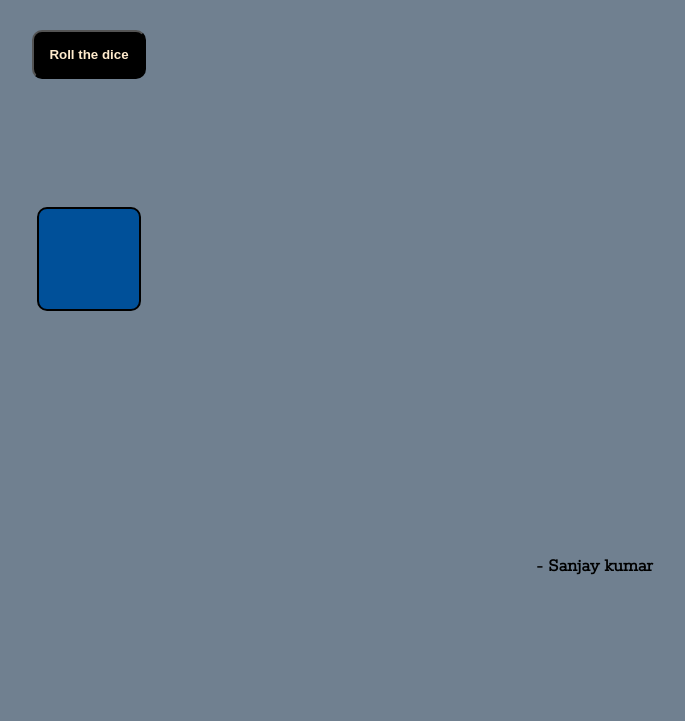
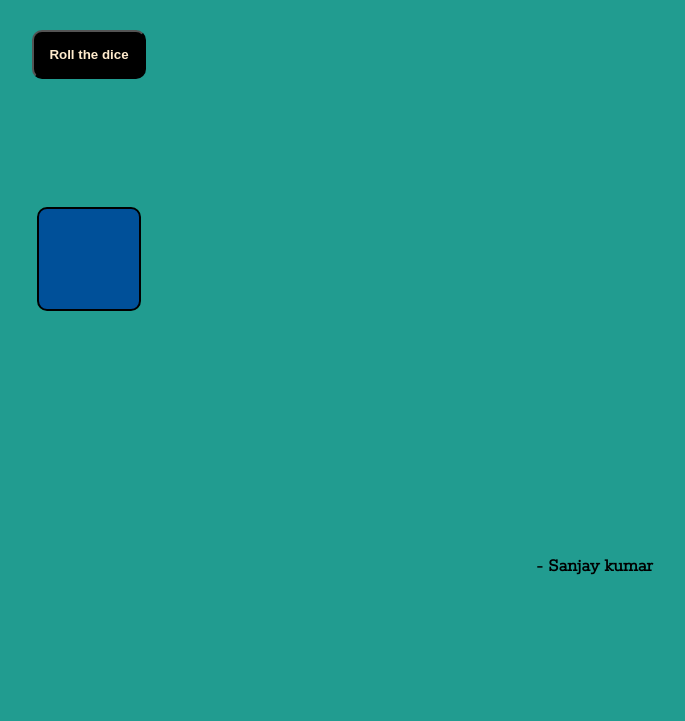
Before and after one commit to Coding-Sanjay/Dice, a plain HTML site: page index.html in a window 1280 px wide. Shown: the part 79-800 px from the top of the page, without its empty margins (551-1236 px from the left). Drawn offline with Linux system fonts and the light colour scheme.

Commit message:
Update index.html
Signed-off-by: Coding-Sanjay <145554267+Coding-Sanjay@users.noreply.github.com>

```diff
--- a/index.html
+++ b/index.html
@@ -16,7 +16,7 @@
             font-family: 'Rokkitt', serif;
             padding: 0;
             margin: 0;
-            background-color: slategrey;
+            background-color: #219C90;
         }
 
         .main {
```
